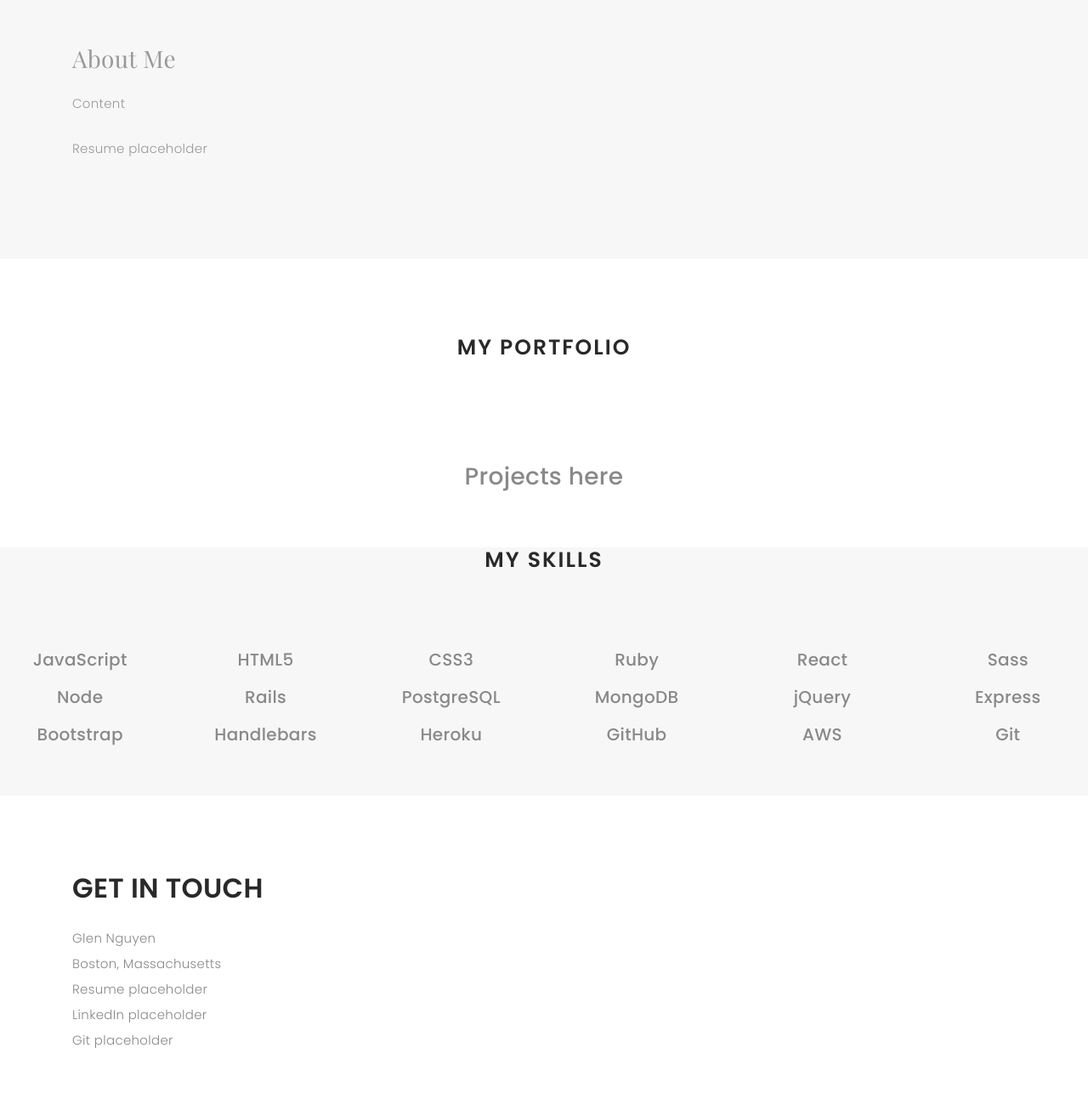
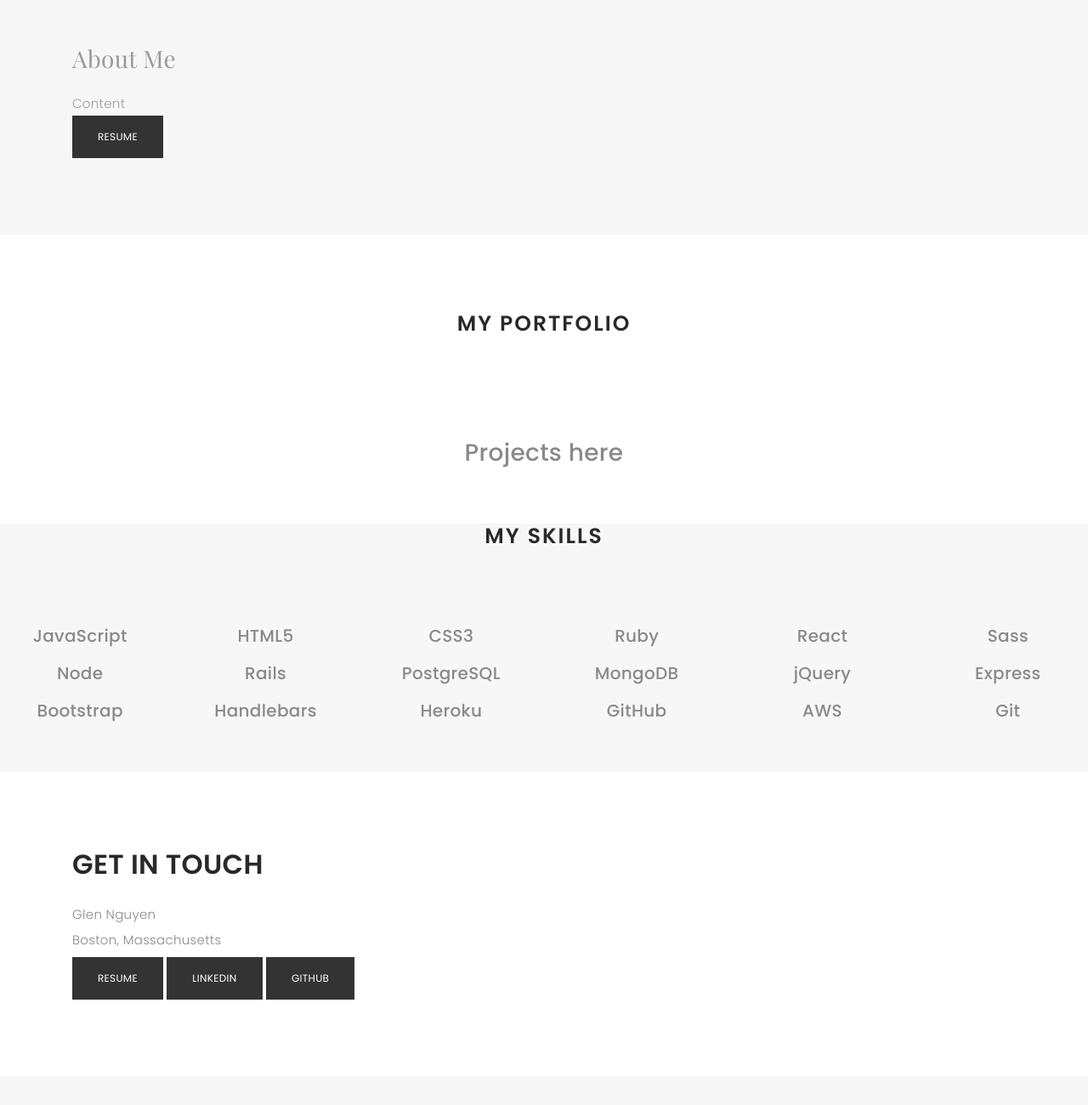
Before and after one commit to only1nglen/only1nglen.github.io, a website: page index.html in a window 1280 px wide. Shown: the part 960-2260 px from the top of the page at 85% size. Drawn offline with nearby package versions, Linux system fonts and the light colour scheme; a web font is replaced by a local one.

Commit message:
Added resume,LinkedIn,GitHub links

```diff
--- a/index.html
+++ b/index.html
@@ -97,7 +97,7 @@
 
             <p class="p-heading">About Me</p>
             <p class="separator">Content</p>
-            <p class="resume">Resume placeholder</p>
+            <a class="btn btn-dark" href="https://docs.google.com/document/d/1mhb7v5g9bP5saLhRyAOJeB6f9jEF1rJPE2f0WDSnSIg/edit?usp=sharing" target="_blank">Resume</a>
 
           </div>
 
@@ -281,9 +281,9 @@
               <ul class="contact-details">
                 <li><span>Glen Nguyen</span></li>
                 <li><span>Boston, Massachusetts</span></li>
-                <li><span>Resume placeholder</span></li>
-                <li><span>LinkedIn placeholder</span></li>
-                <li><span>Git placeholder</span></li>
+                <a class="btn btn-dark" href="https://docs.google.com/document/d/1mhb7v5g9bP5saLhRyAOJeB6f9jEF1rJPE2f0WDSnSIg/edit?usp=sharing" target="_blank">Resume</a>
+                <a class="btn btn-dark" href="https://www.linkedin.com/in/glen-n/" target="_blank">LinkedIn</a>
+                <a class="btn btn-dark" href="https://github.com/only1nglen" target="_blank">GitHub</a>
               </ul>
 
             </div>
```
